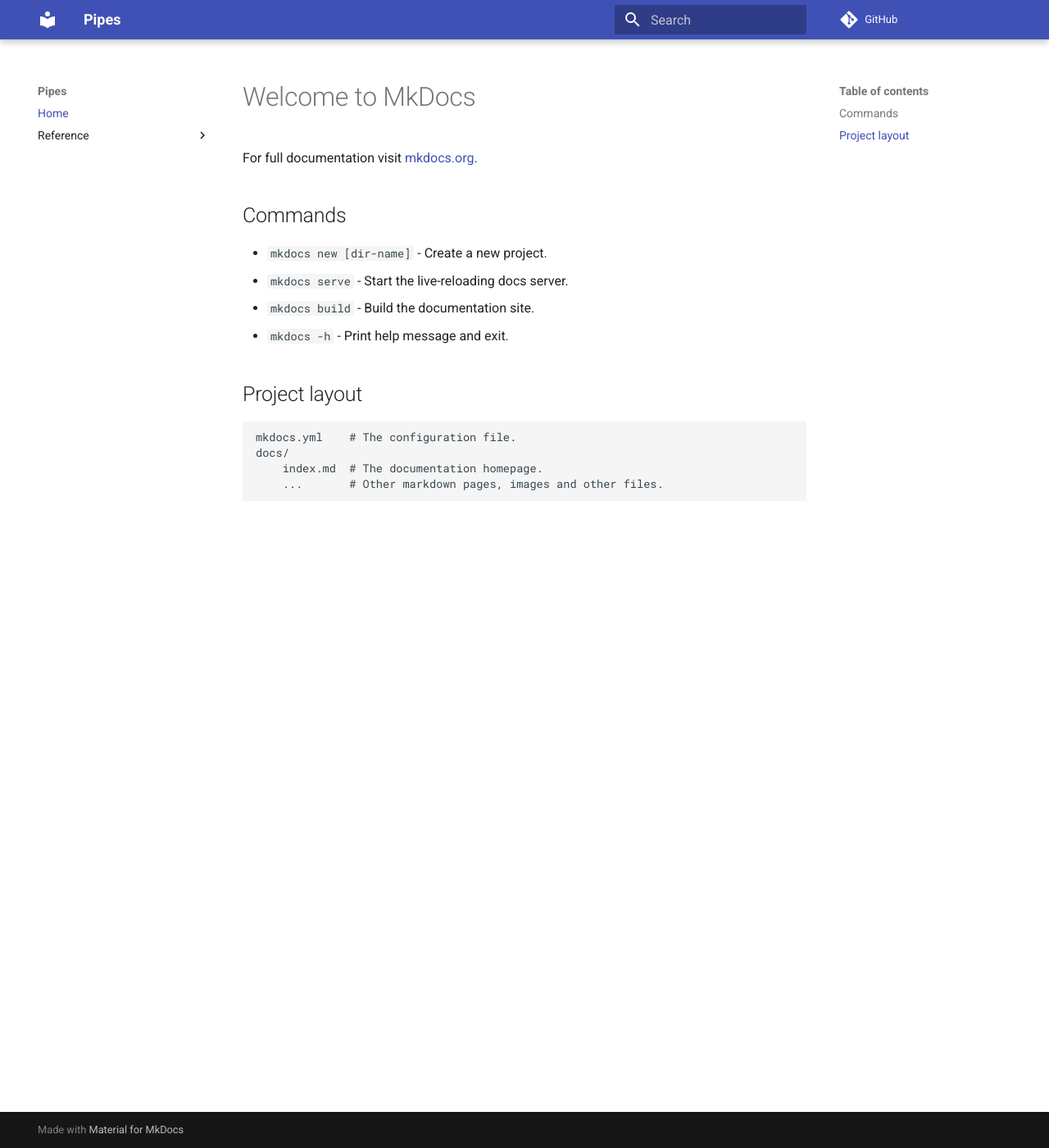
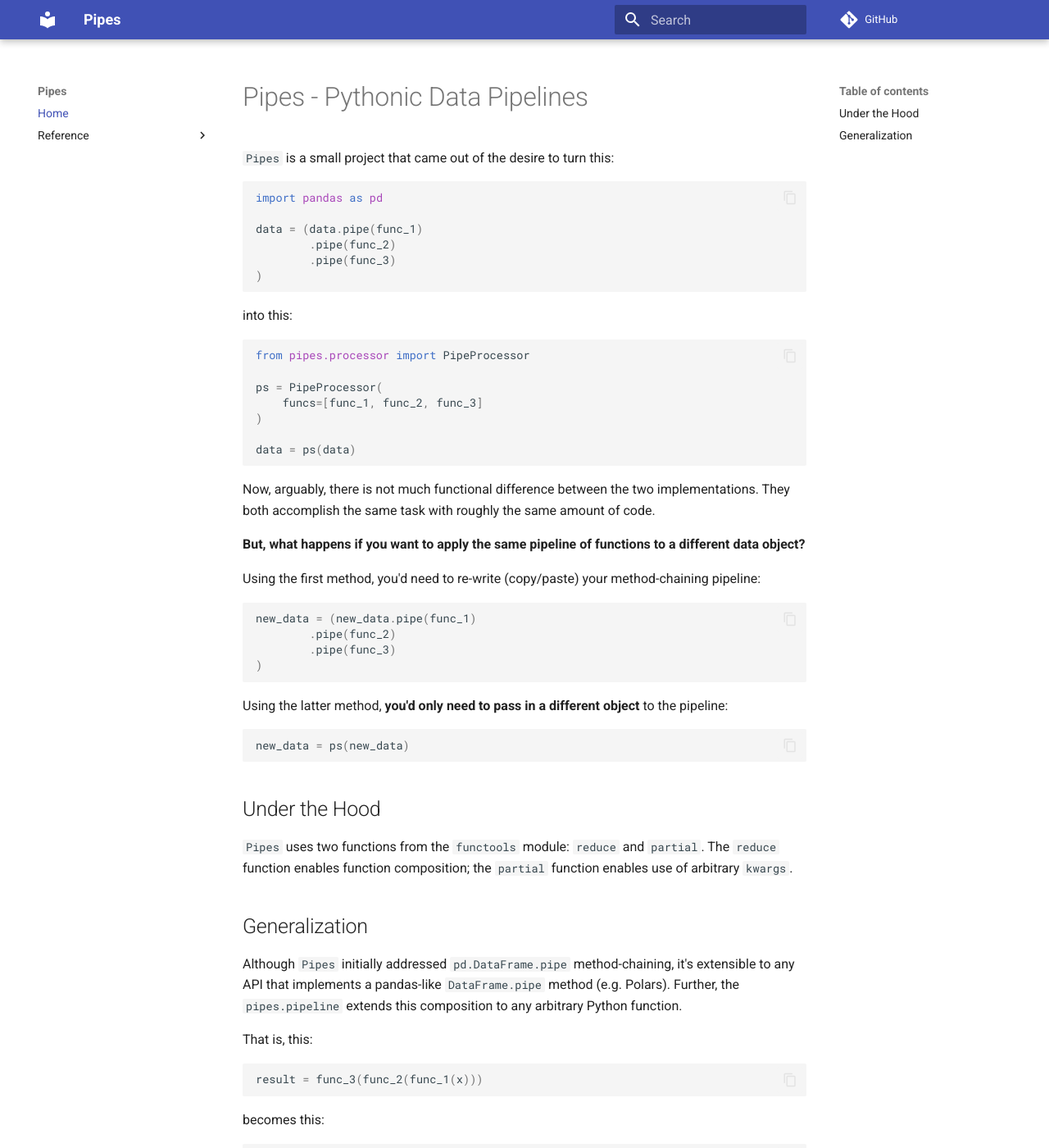
Before and after one commit to chris-santiago/dpipes, an MkDocs documentation site: the page built from docs/index.md, in a window 1280 px wide and 1400 px high. Shown: the whole window at 82% size. Built offline with MkDocs 1.6.1 and Material for MkDocs 9.7.7, drawn with Linux system fonts in a browser that asks for light colours; comment, search, counter and statistics services are not loaded; some of the changed text lies outside the part shown.

Commit message:
docs updates

````diff
--- a/docs/index.md
+++ b/docs/index.md
@@ -1,17 +1,81 @@
-# Welcome to MkDocs
+# Pipes - Pythonic Data Pipelines
 
-For full documentation visit [mkdocs.org](https://www.mkdocs.org).
+`Pipes` is a small project that came out of the desire to turn this:
 
-## Commands
+```py
+import pandas as pd
 
-* `mkdocs new [dir-name]` - Create a new project.
-* `mkdocs serve` - Start the live-reloading docs server.
-* `mkdocs build` - Build the documentation site.
-* `mkdocs -h` - Print help message and exit.
+data = (data.pipe(func_1)
+        .pipe(func_2)
+        .pipe(func_3)
+)
+```
 
-## Project layout
+into this:
 
-    mkdocs.yml    # The configuration file.
-    docs/
-        index.md  # The documentation homepage.
-        ...       # Other markdown pages, images and other files.
+```py
+from pipes.processor import PipeProcessor
+
+ps = PipeProcessor(
+    funcs=[func_1, func_2, func_3]
+)
+
+data = ps(data)
+```
+
+Now, arguably, there is not much functional difference between the two implementations. They both
+accomplish the same task with roughly the same amount of code.
+
+**But, what happens if you want to apply the same pipeline of functions to a different data
+object?**
+
+Using the first method, you'd need to re-write (copy/paste) your method-chaining pipeline:
+
+```py
+new_data = (new_data.pipe(func_1)
+        .pipe(func_2)
+        .pipe(func_3)
+)
+```
+
+Using the latter method, **you'd only need to pass in a different object** to the pipeline:
+
+```py
+new_data = ps(new_data)
+```
+
+## Under the Hood
+
+`Pipes` uses two functions from the `functools` module: `reduce` and `partial`. The `reduce`
+function enables function composition; the `partial` function enables use of arbitrary `kwargs`.
+
+## Generalization
+
+Although `Pipes` initially addressed `pd.DataFrame.pipe` method-chaining, it's extensible to any
+API that implements a pandas-like `DataFrame.pipe` method (e.g. Polars). Further, the
+`pipes.pipeline` extends this composition to any arbitrary Python function.
+
+That is, this:
+
+```py
+result = func_3(func_2(func_1(x)))
+```
+
+becomes this:
+
+```py
+from pipes.pipeline import Pipeline
+
+pl = Pipeline(funcs=[func_1, func_2, func_3])
+result = pl(x)
+```
+
+which is, arguably, more readable and, once again, easier to apply to other objects.
+
+!!! note
+
+    Though the above examples use simple callables, users can pass any arbitary `kwargs` to a
+    `Pipeline` object. The `PipelineProcessor` objects can also "broadcast" arguments throughout
+     a DataFrame pipeline.
+
+    See the tutorials and how-to sections for additional information and examples.
--- a/mkdocs.yml
+++ b/mkdocs.yml
@@ -6,6 +6,8 @@
       - PipeProcessor: processor-ref.md
 theme:
   name: material
+  features:
+    - content.code.copy
 repo_url: https://github.com/chris-santiago/pipes
 plugins:
   - search
@@ -18,3 +20,14 @@
             show_root_full_path: true
             show_submodules: true
             docstring_style: numpy
+            merge_init_into_class: true
+markdown_extensions:
+  - pymdownx.highlight:
+      anchor_linenums: true
+      line_spans: __span
+      pygments_lang_class: true
+  - pymdownx.inlinehilite
+  - pymdownx.snippets
+  - pymdownx.superfences
+  - admonition
+  - pymdownx.details
````
Also changed, not shown: 1 other file.
